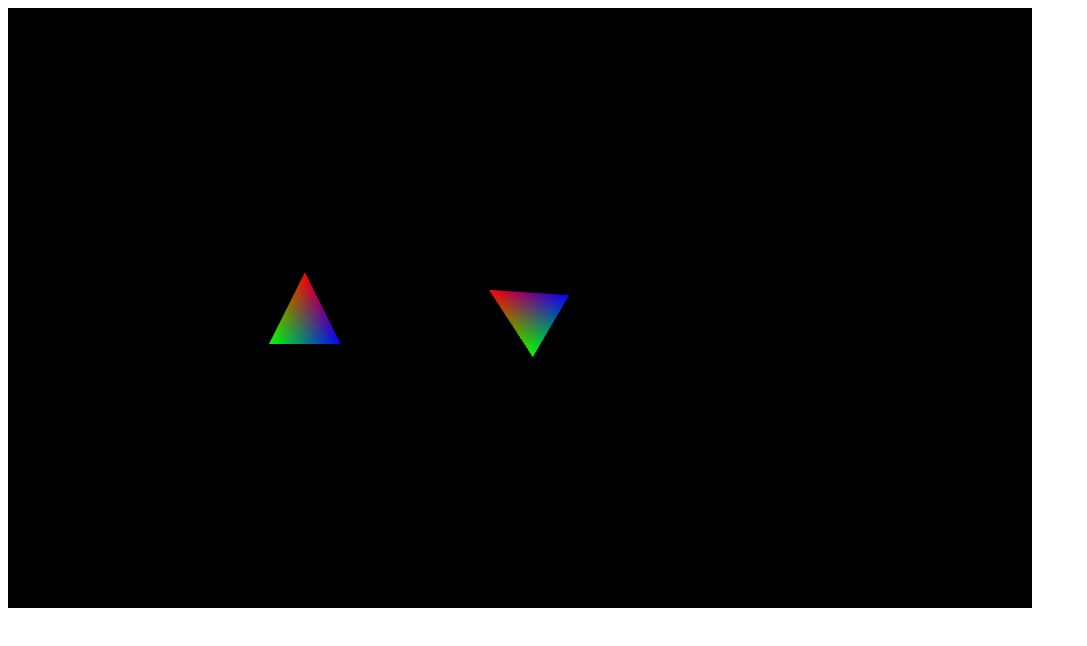
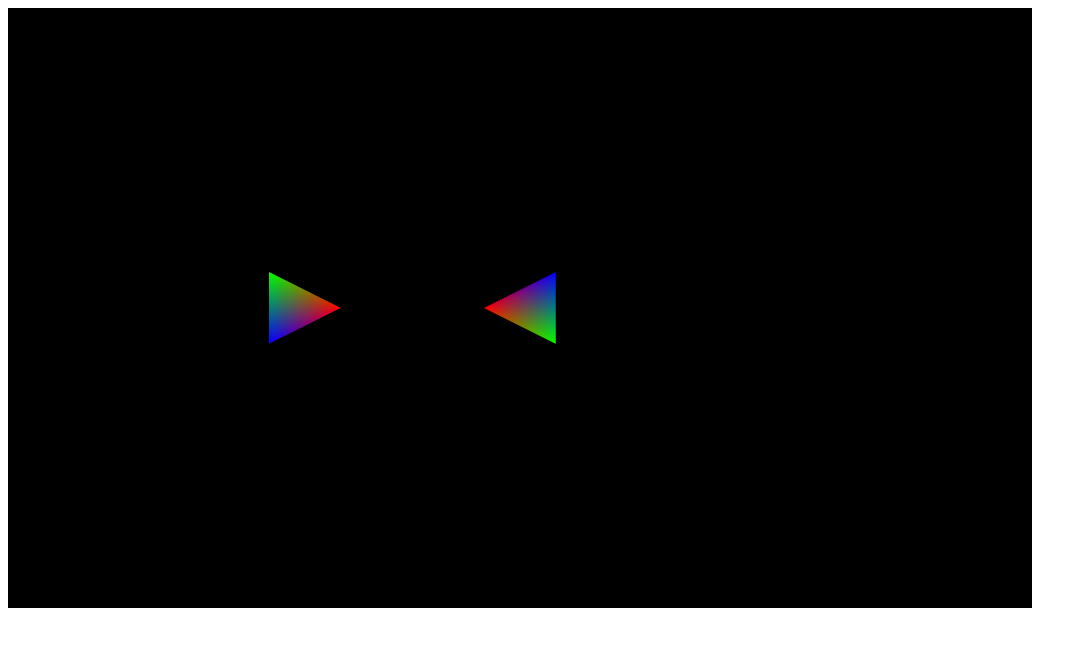
Before and after one commit to baileyforrest/stararena2, a plain HTML site: page index.html in a window 1280 px wide. Shown: the whole page, without its empty margins (0-1087 px from the left). Drawn offline with Linux system fonts and the light colour scheme.

Commit message:
Added weapons and projectiles, but somehow facing directions broke

```diff
--- a/index.html
+++ b/index.html
@@ -15,9 +15,11 @@
 <!-- Classes -->
 <script type="text/javascript" src="js/classes/controller.js"></script>
 <script type="text/javascript" src="js/classes/renderable.js"></script>
+<script type="text/javascript" src="js/classes/stage.js"></script>
 <script type="text/javascript" src="js/classes/movable.js"></script>
+<script type="text/javascript" src="js/classes/projectile.js"></script>
+<script type="text/javascript" src="js/classes/weapon.js"></script>
 <script type="text/javascript" src="js/classes/ship.js"></script>
-<script type="text/javascript" src="js/classes/stage.js"></script>
 <script type="text/javascript" src="js/classes/player.js"></script>
 
 <script type="text/javascript" src="js/main.js"></script>
--- a/js/classes/movable.js
+++ b/js/classes/movable.js
@@ -27,7 +27,6 @@ var Movable;
    * Update velocity and position
    */
   Movable.prototype.update = function (tick) {
-    this.react();
     vec3.scale(this.accelVec, this.accelDir, this.accel * tick / 1000.0);
 
     vec3.add(this.velocity, this.velocity, this.accelVec);
--- a/js/classes/player.js
+++ b/js/classes/player.js
@@ -3,7 +3,7 @@
  *
  * Player class
  */
-/* global Ship, controller, Util */
+/* global Ship, controller, Util, Weapon */
 
 var Player;
 
@@ -35,6 +35,14 @@ var Player;
     }
 
     this.mousePos = controller.getMouseCoord();
+
+    this.weapons = [
+      new Weapon({
+        ship: this
+      })
+    ];
+
+    this.weapon = this.weapons[0];
   };
   // Inherits from Ship
   Player.prototype = Object.create(Ship.prototype);
@@ -63,9 +71,15 @@ var Player;
 
     // Handle rotation
     var worldCoord = Util.screenToWorld(this.mousePos);
-    var mouseVec = vec3.create();
-    vec3.subtract(mouseVec, worldCoord, this.position);
-    this.rotation = Math.atan2(mouseVec[1], mouseVec[0]) - Math.PI / 2;
+    //this.faceCoord(worldCoord);
+    this.faceCoord(vec3.create(3.0, 0, 0));
+
+    // Handle Shooting
+    if (this.controller.isMouseDown) {
+      this.shooting = true;
+    } else {
+      this.shooting = false;
+    }
   };
 
   Player.prototype.update = function (tick) {
--- a/js/classes/projectile.js
+++ b/js/classes/projectile.js
@@ -11,12 +11,55 @@ var Projectile;
 (function () {
   "use strict";
 
+  var vertices = [
+    0.0,  0.2,  0.0,
+    -0.2, -0.2,  0.0,
+    0.2, -0.2,  0.0,
+  ];
+
+  var colors = [
+    1.0, 0.0, 0.0, 1.0,
+    0.0, 1.0, 0.0, 1.0,
+    0.0, 0.0, 1.0, 1.0,
+  ];
+
+  var indices = [
+    0, 1, 2
+  ];
+
+  var INITIAL_VELOCITY = 1.0
+    , BASE_RADIUS = 0.2
+    , BASE_DAMAGE = 5
+  ;
+
   Projectile = function (params) {
     Movable.call(this, params);
 
+    this.radius = BASE_RADIUS;
+    this.damage = BASE_DAMAGE;
+
+    if (!params) {
+      return;
+    }
+
+    if (params.accelDir) {
+      vec3.normalize(this.accelDir, params.accelDir);
+      vec3.scale(this.velocity, this.accelDir, INITIAL_VELOCITY);
+    }
+
+    if (params.velocity) {
+      vec3.add(this.velocity, this.velocity, params.velocity);
+    }
+
+    if (params.ownder) {
+      this.owner = params.owner;
+    }
   };
-  // Inherits from renderable
+  // Inherits from movable
   Projectile.prototype = Object.create(Movable.prototype);
 
+  Projectile.prototype.initBuffers = function () {
+    this.initBuffersParams(Projectile, vertices, colors, indices);
+  };
 
 }());
--- a/js/classes/renderable.js
+++ b/js/classes/renderable.js
@@ -20,9 +20,9 @@ var Renderable;
   "use strict";
 
   var vertices = [
-    0.0,  1.0,  0.0,
+    1.0,  0.0,  0.0,
+    -1.0, 1.0,  0.0,
     -1.0, -1.0,  0.0,
-    1.0, -1.0,  0.0,
   ];
 
   var colors = [
@@ -49,7 +49,7 @@ var Renderable;
     }
 
     if (params.position) {
-      this.position = params.position;
+      this.position = vec3.clone(params.position);
     }
 
     if (params.rotation) {
@@ -57,8 +57,10 @@ var Renderable;
     }
 
     if (params.scale) {
-      this.scale = params.scale;
+      this.scale = vec3.clone(params.scale);
     }
+
+    this.initView();
   };
 
   Renderable.prototype.initView = function () {
@@ -67,11 +69,24 @@ var Renderable;
   };
 
   Renderable.prototype.initBuffers = function () {
-    this.initBuffersParams(vertices, colors, indices);
+    this.initBuffersParams(Renderable, vertices, colors, indices);
   };
 
+  Renderable.vertexPositionBuffer = null;
+  Renderable.vertexColorBuffer = null;
+  Renderable.vertexIndexBuffer = null;
+
   Renderable.prototype.initBuffersParams =
-    function (vertices, colors, indicies) {
+    function (thisClass, vertices, colors, indicies) {
+
+    // Ensure that the class only has one copy of the buffers
+    if (thisClass.vertexPositionBuffer) {
+      this.vertexPositionBuffer = thisClass.vertexPositionBuffer;
+      this.vertexColorBuffer = thisClass.vertexColorBuffer;
+      this.vertexIndexBuffer = thisClass.vertexIndexBuffer;
+      return;
+    }
+    console.log("INITALIZING RENDERABLE BUFFERS");
 
     // Vertex Position Buffer
     this.vertexPositionBuffer = gl.createBuffer();
@@ -102,14 +117,26 @@ var Renderable;
     );
     this.vertexIndexBuffer.itemSize = 1;
     this.vertexIndexBuffer.numItems = indices.length / 1;
+
+    thisClass.vertexPositionBuffer = this.vertexPositionBuffer;
+    thisClass.vertexColorBuffer = this.vertexColorBuffer;
+    thisClass.vertexIndexBuffer = this.vertexIndexBuffer;
+
   };
 
   Renderable.prototype.initShaders = function () {
-    this.initShadersPath(vertexShaderPath, fragmentShaderPath);
+    this.initShadersPath(Renderable, vertexShaderPath, fragmentShaderPath);
   };
 
+  Renderable.shaderProgram = null;
+
   Renderable.prototype.initShadersPath =
-    function (vertexShaderPath, fragmentShaderPath) {
+    function (thisClass, vertexShaderPath, fragmentShaderPath) {
+
+    if (thisClass.shaderProgram) {
+      this.shaderProgram = thisClass.shaderProgram;
+      return;
+    }
 
     var self = this;
 
--- a/js/classes/ship.js
+++ b/js/classes/ship.js
@@ -13,7 +13,7 @@ var Ship;
 
   var BASE_DEFENSE = 10.0
     , BASE_RAD = 1.0
-    , BASE_ACCEL = 0.5;
+    , BASE_ACCEL = 0.4;
 
   /**
    * Base Ship class
@@ -27,8 +27,7 @@ var Ship;
     this.armor = BASE_DEFENSE;
     this.shield = BASE_DEFENSE;
     this.accel = BASE_ACCEL;
-
-    this.initView();
+    this.shooting = false;
   };
   // Inherits from Movable
   Ship.prototype = Object.create(Movable.prototype);
@@ -39,4 +38,24 @@ var Ship;
   Ship.prototype.react = function () {
   };
 
+  Ship.prototype.faceCoord = function (coord) {
+    var dir = vec3.create();
+    vec3.subtract(dir, coord, this.position);
+    this.rotation = Math.atan2(dir[1], dir[0]);
+  };
+
+  Ship.prototype.shoot = function (tick) {
+    if (!this.weapon) {
+      return;
+    }
+
+    this.weapon.update(tick, this.shooting);
+  };
+
+  Ship.prototype.update = function (tick) {
+    Movable.prototype.update.call(this, tick);
+    this.react();
+    this.shoot(tick);
+  };
+
 }());
--- a/js/classes/stage.js
+++ b/js/classes/stage.js
@@ -34,18 +34,19 @@ var Stage;
       this.ships[i].update(tick);
     }
 
-    for (var j = 0; i < this.projectiles.length; j += 1) {
+    for (var j = 0; j < this.projectiles.length; j += 1) {
       this.projectiles[j].update(tick);
     }
   };
 
-  Stage.prototype.renderAll = function () {
-    this.render();
+  Stage.prototype.render = function () {
+    Renderable.prototype.render.call(this);
+
     for (var i = 0; i < this.ships.length; i += 1) {
       this.ships[i].render();
     }
 
-    for (var j = 0; i < this.projectiles.length; j += 1) {
+    for (var j = 0; j < this.projectiles.length; j += 1) {
       this.projectiles[j].render();
     }
   };
--- /dev/null
+++ b/js/classes/weapon.js
@@ -0,0 +1,63 @@
+/**
+ * weapon.js
+ *
+ * Class for handling weapons
+ */
+
+/* global Projectile, stage */
+
+var Weapon;
+
+(function () {
+  "use strict";
+
+  var BASE_FIRE_RATE = 500;
+
+  Weapon = function (params) {
+    this.projectile = Projectile;
+    this.fireRate = BASE_FIRE_RATE; // milliseconds
+    this.fireCounter = 0;
+
+    this.ship = params.ship;
+  };
+
+  /**
+   * Basic projectile firing, just fire forward the direction the ship is
+   * facing and with the ship's base velocity
+   */
+  Weapon.prototype.update = function (tick, tryShoot) {
+    var shoot = this.fireCounter === 0;
+
+    if (this.fireCounter > this.fireRate) {
+      this.fireCounter = this.fireCounter % this.fireRate;
+      shoot = true;
+
+      if (!tryShoot) {
+        this.fireCounter = 0;
+      }
+    }
+
+    if (this.fireCounter !== 0 || (tryShoot && shoot)) {
+      this.fireCounter += tick;
+    }
+
+    if (!tryShoot || !shoot) {
+      return;
+    }
+
+    var accelDir = vec3.fromValues(0.0, 0.0, 0.0);
+    accelDir[0] = Math.cos(this.ship.rotation);
+    accelDir[1] = Math.sin(this.ship.rotation);
+
+    var velocity = this.ship.velocity;
+    var proj = new this.projectile({
+      accelDir: accelDir
+    , velocity: velocity
+    , owner: this.ship
+    , position: this.ship.position
+    });
+
+    stage.addProjectile(proj);
+  };
+
+}());
--- a/js/main.js
+++ b/js/main.js
@@ -44,7 +44,7 @@ var main;
     mat4.identity(mvMatrix);
     mat4.translate(mvMatrix, mvMatrix, [-cameraX, -cameraY, -CAM_DISTANCE]);
 
-    stage.renderAll();
+    stage.render();
   }
 
   var lastTime = 0;
@@ -74,6 +74,7 @@ var main;
     controller.registerEvents(canvas);
 
     stage.addShip(new Ship({ position: vec3.fromValues(-3.0, 0.0, 0.0) }));
+    stage.addShip(new Ship({ position: vec3.fromValues(-3.0, 0.0, 0.0) }));
     stage.addShip(new Player({
       position: vec3.fromValues(3.0, 0.0, 0.0)
     , updateCallback: function (player) {
@@ -82,6 +83,8 @@ var main;
       }
     }));
 
+    stage.addProjectile(new Projectile({ position: vec3.fromValues(3.0, 0.0, 0.0) }));
+
     tick();
   };
 
```
